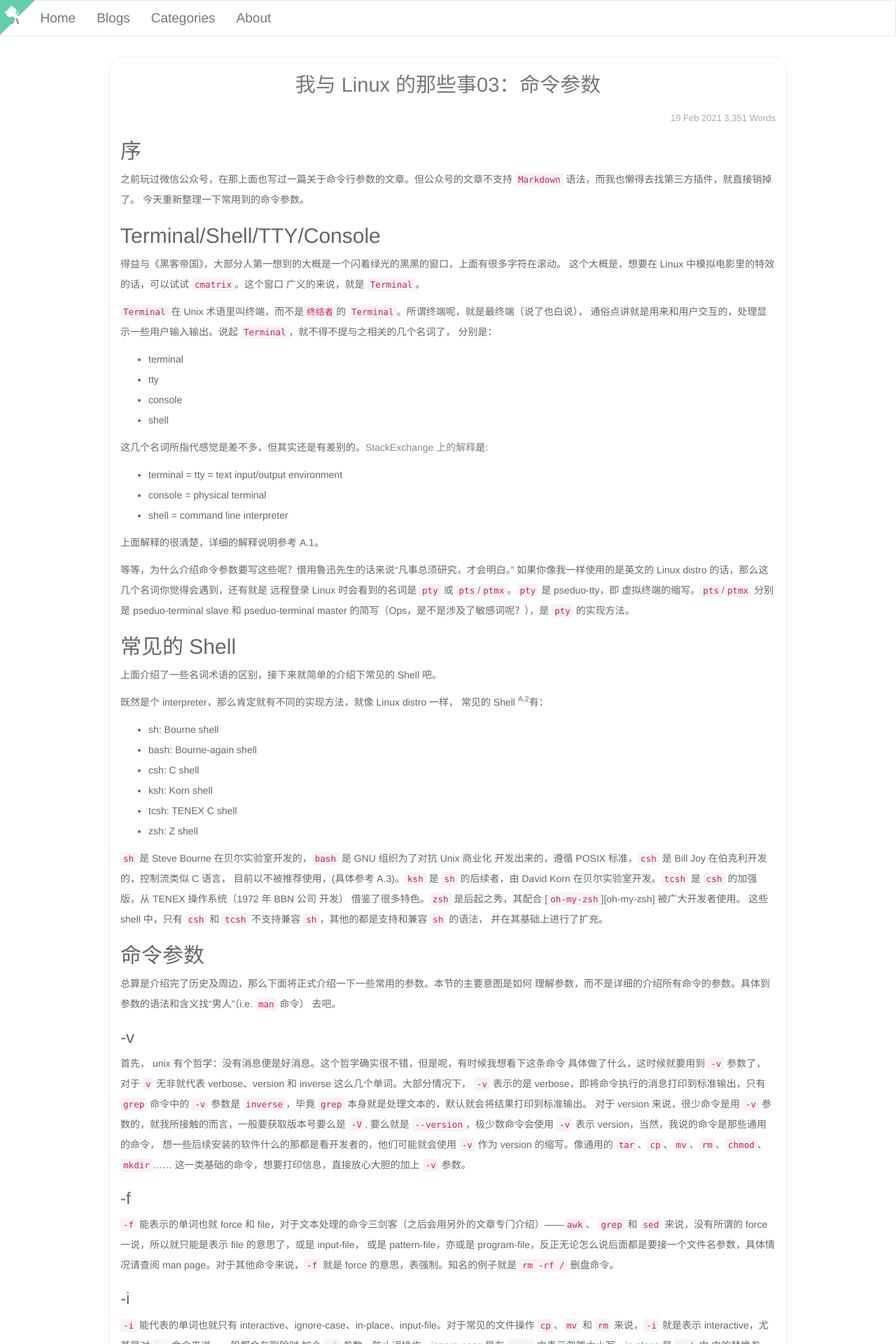
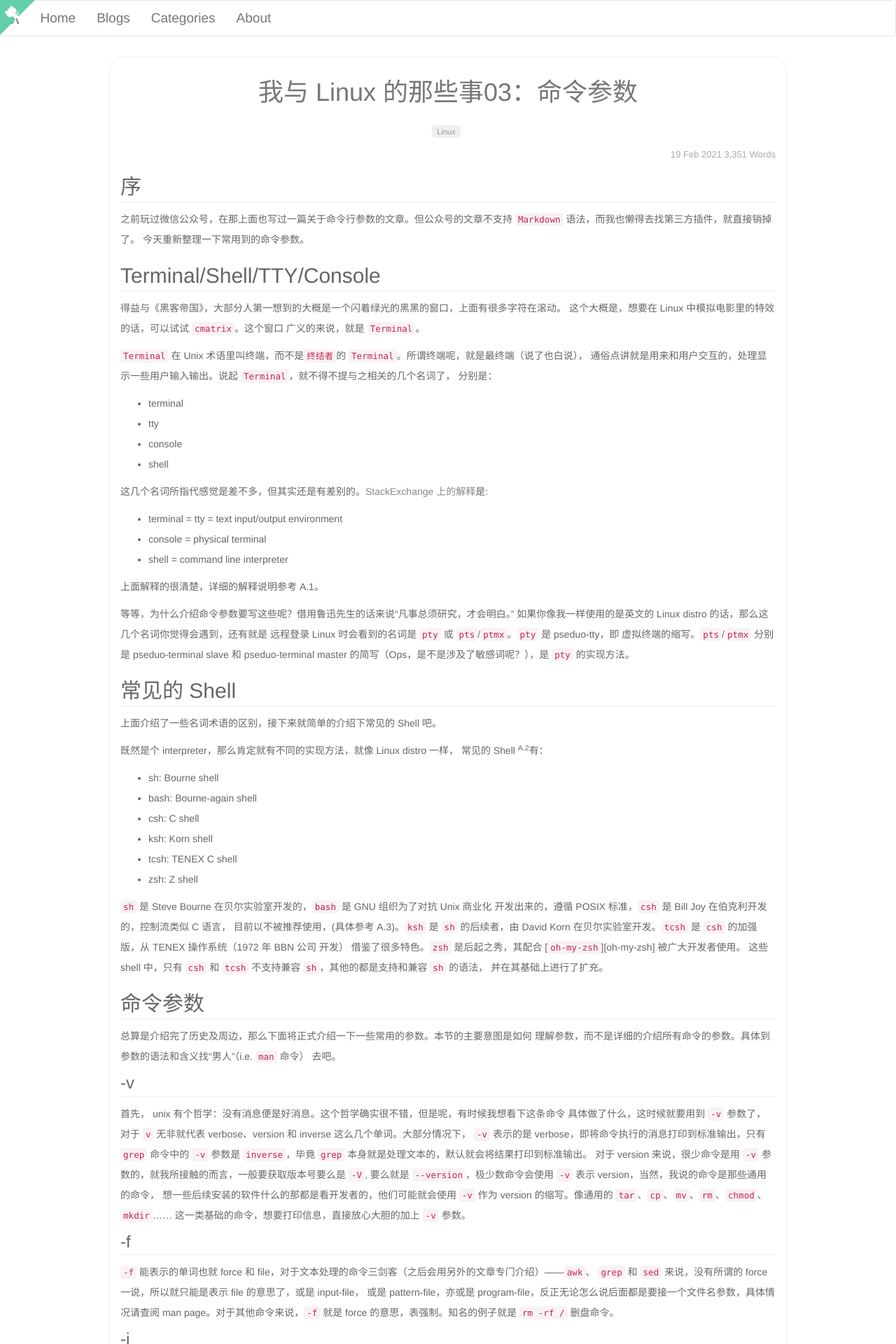
Before and after one commit to oneforalone/notes, a Jekyll site: the page built from _posts/2021-02-19-linux-staffs-03.md, in a window 1280 px wide. Shown: the top 1920 px of the page at 70% size. Built offline with Jekyll 4.4.1, drawn with Linux system fonts in a browser that asks for light colours.

Commit message:
add post title ribbin

```diff
--- a/_layouts/post.html
+++ b/_layouts/post.html
@@ -4,7 +4,7 @@ layout: default
 
 <div class="post container">
   <div class="post-title">
-    {{ page.title }}
+    <h1>{{ page.title }}</h1>
   </div>
   <div class="post-tag-bar">
     <p></p>
--- a/_posts/2021-02-19-linux-staffs-03.md
+++ b/_posts/2021-02-19-linux-staffs-03.md
@@ -1,6 +1,6 @@
 ---
 title: 我与 Linux 的那些事03：命令参数
-catagories: [Linux]
+categories: [Linux]
 ---
 
 ## 序
--- a/assets/css/styles.css
+++ b/assets/css/styles.css
@@ -132,6 +132,19 @@ footer {
   border: 1px solid #eeeeee;
 }
 
+.post h2, h3 {
+  border-bottom: 1px solid #eeeeee;
+  padding-bottom: 0.5rem;
+}
+
+.post h2 {
+  margin-top: 2rem;
+}
+
+.post h3 {
+  margin-top: 1rem;
+}
+
 .post-title {
   margin-top: 30px;
   font-size: 29px;
```
